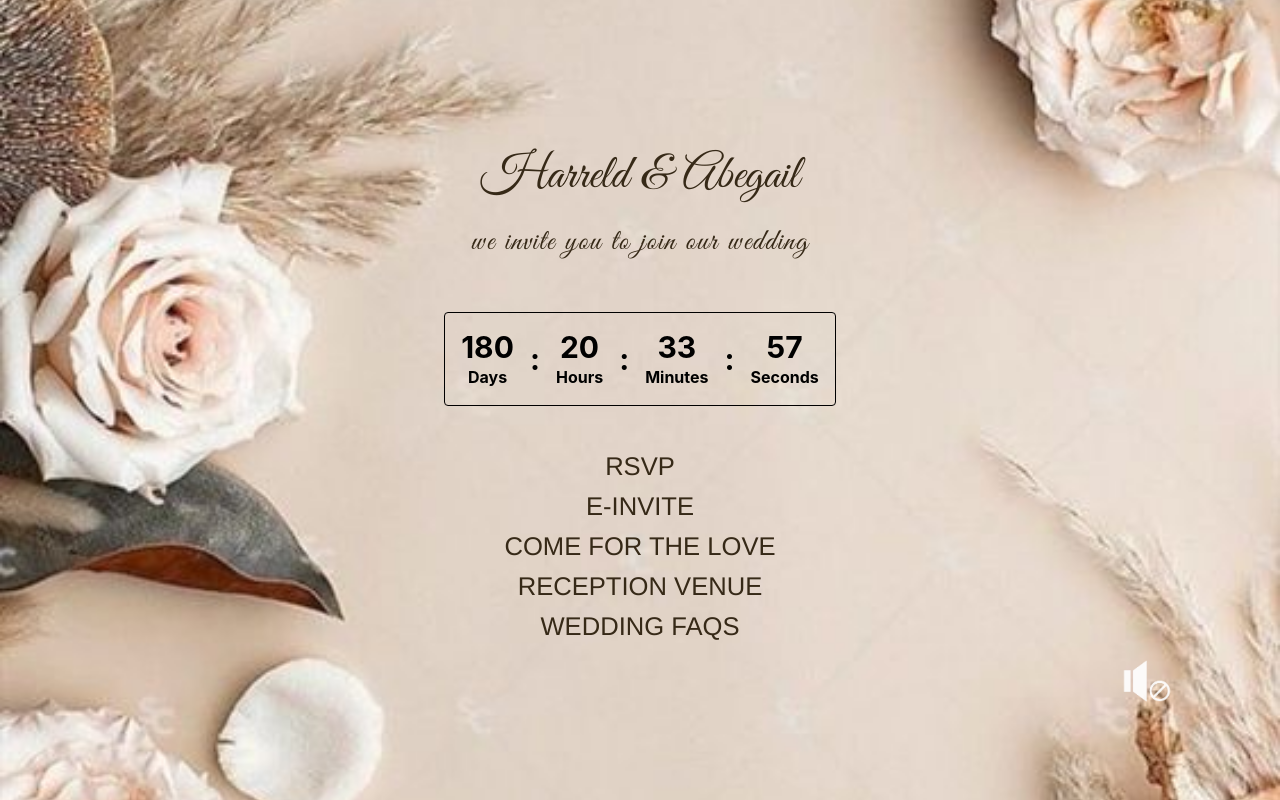
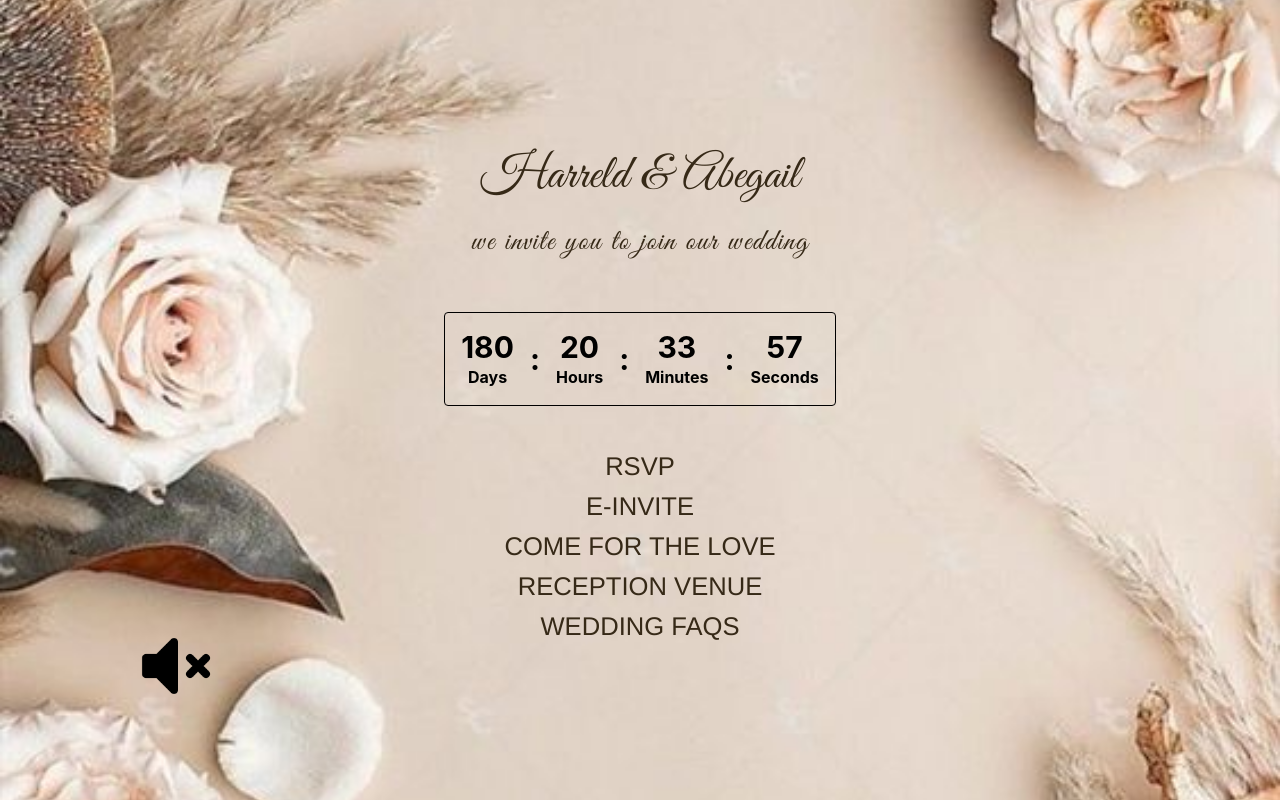
Before and after one commit to ProjectHarmony/harreld-abby-invitation, a React (Vite) app: page / in a window 1280 px wide. Built offline with nearby package versions, Linux system fonts and the light colour scheme; a web font is replaced by a local one.

Commit message:
[FINAL] push for client

```diff
--- a/src/App.jsx
+++ b/src/App.jsx
@@ -39,6 +39,7 @@ function App() {
           { title: 'WEDDING FAQs', url: WeddingFaqs, target: '_blank'  },
         ]} />
       </div>
+      <div className='w-8'></div>
       <div className='mt-10 mb-12 fixed bottom-0 left-1/2 transform -translate-x-1/2 z-50 w-[80%]'>
         <BGM src="/bgm.mp3" />
       </div>
--- a/src/sections/bgm.jsx
+++ b/src/sections/bgm.jsx
@@ -3,6 +3,7 @@ import React, { useEffect, useRef, useState } from 'react';
 const BGM = ({ src }) => {
   const audioRef = useRef(null);
   const [isMuted, setIsMuted] = useState(true);
+  const [showAnimation, setShowAnimation] = useState(true);
 
   useEffect(() => {
     const audio = audioRef.current;
@@ -27,6 +28,14 @@ const BGM = ({ src }) => {
     };
   }, [src, isMuted]);
 
+  useEffect(() => {
+    const timer = setTimeout(() => {
+      setShowAnimation(false);
+    }, 5000);
+
+    return () => clearTimeout(timer);
+  }, []);
+
   const toggleMute = () => {
     setIsMuted(!isMuted);
   };
@@ -39,16 +48,61 @@ const BGM = ({ src }) => {
       </audio>
       <div
         style={{
+          display: 'flex',
+          alignItems: 'center',
           position: 'fixed',
           bottom: '40px',
-          right: '-20px',
-          opacity: '0.9',
+
+          opacity: '1',
+          color: 'black',
         }}
       >
-        <button onClick={toggleMute}>{isMuted ? <img src='/logo/8.png' width={'50px'} height={'50px'}/> : <img src='/logo/7.png' width={'50px'} height={'50px'}/>}</button>
+
+        <div style={{ marginLeft: '10px' }}>
+          <button onClick={toggleMute}>
+            {isMuted ? (
+              <img src="/logo/mute.png" width={'80px'} height={'80px'} />
+            ) : (
+              <img src="/logo/unmute.png" width={'80px'} height={'80px'} />
+            )}
+          </button>
+        </div>
+        <div>
+          {showAnimation && (
+            <TypewriterAnimation text="Click here for music" />
+          )}
+        </div>
       </div>
     </>
   );
 };
 
+const TypewriterAnimation = ({ text }) => {
+  const [typedText, setTypedText] = useState('');
+  const [currentIndex, setCurrentIndex] = useState(0);
+  const [isTyping, setIsTyping] = useState(true);
+
+  useEffect(() => {
+    const timer = setInterval(() => {
+      if (isTyping) {
+        setTypedText(text.substring(0, currentIndex + 1));
+        setCurrentIndex(currentIndex => currentIndex + 1);
+        if (currentIndex === text.length) {
+          setIsTyping(false);
+        }
+      } else {
+        setTypedText(text.substring(0, currentIndex - 1));
+        setCurrentIndex(currentIndex => currentIndex - 1);
+        if (currentIndex === 0) {
+          clearInterval(timer);
+        }
+      }
+    }, 100);
+
+    return () => clearInterval(timer);
+  }, [text, currentIndex, isTyping]);
+
+  return <span style={{ fontSize: '1.3rem', fontWeight: 'bold', color: '#362917' }}>{typedText}</span>;
+};
+
 export default BGM;
```
Also changed, not shown: public/logo/mute.png (added), public/logo/unmute.png (added).
